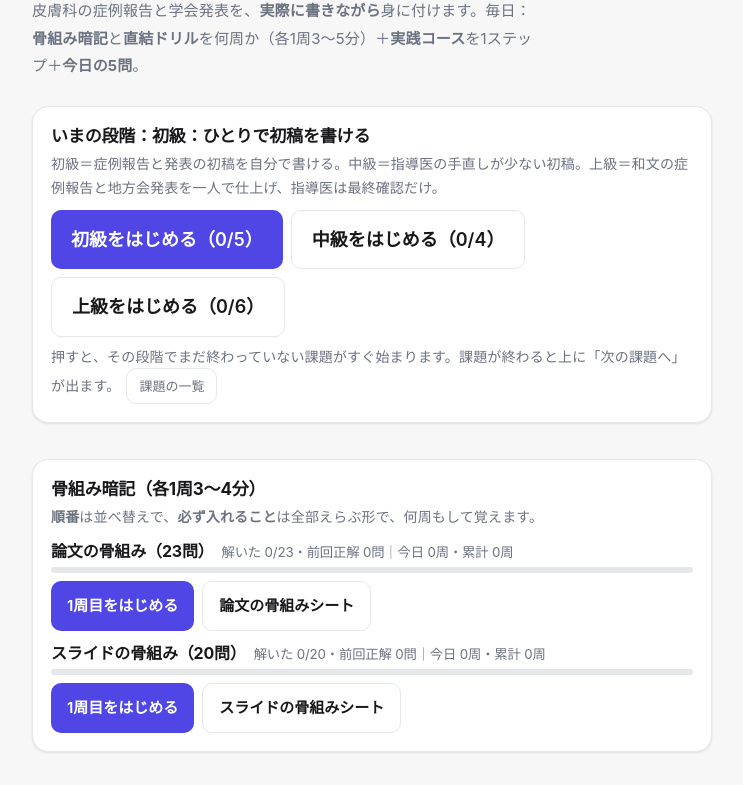
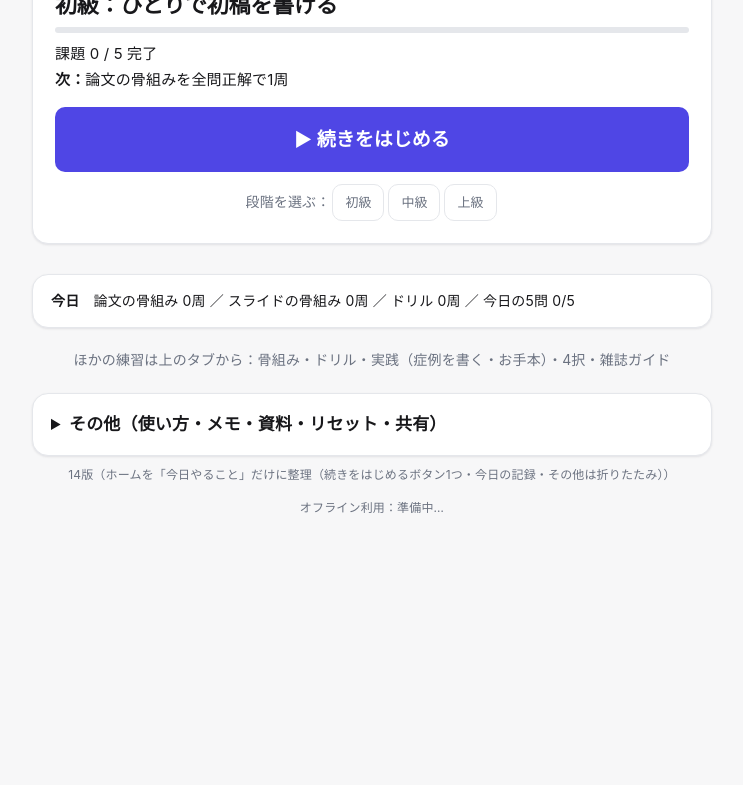
Before and after one commit to user-master-k3m9/ronbun-slide-r4k8, a plain HTML site: page index.html in a window 1280 px wide. Shown: the part 216-1001 px from the top of the page, without its empty margins (268-1011 px from the left). After the commit the page ends 800 px from the top, so only its background shows below. Drawn offline with Linux system fonts and the light colour scheme.

Commit message:
ホームを今日やることだけに整理
Co-Authored-By: Claude Opus 5.5 <noreply@anthropic.com>

```diff
--- a/index.html
+++ b/index.html
@@ -2312,12 +2312,13 @@ function tabDr() {
   <section class="panel" style="display:block"><h3>1問ずつ選ぶ</h3>${DR.map((d, i) => `<div style="display:flex;gap:10px;align-items:center;border-bottom:1px solid var(--line);padding:8px 2px"><span>${last[i] === 1 ? "✅" : last[i] === 0 ? "❌" : "⬜"}</span><span style="flex:1"><small style="color:var(--muted)">${esc(d[0])}</small><br>${esc(d[1])}</span><button class="ghost" data-act="done1" data-i="${i}">解く</button><button class="ghost" data-act="ditem" data-i="${i}">解説</button></div>`).join("")}</section>`;
 }
 /* 実践のタブ */
-function tabPr() { app.innerHTML = header() + `<section class="hero"><h1>実践</h1><p>自分の症例（または練習用の症例）で書き、お手本と見比べます。</p></section>${practiceHtml()}${modelHtml()}${workCardHtml()}`; }
+function tabPr() { app.innerHTML = header() + `<section class="hero"><h1>実践</h1><p>自分の症例（または練習用の症例）で書き、お手本と見比べます。</p></section>${practiceHtml()}${modelHtml()}${workCardHtml()}<section class="path course"><h2>段階の課題（中級・上級）</h2><p class="pnote">考察トレーニング・スライドの目・自動採点・認定テストは、段階の課題の一覧から。</p><div class="row">${[1, 2, 3].map(n => `<button class="btn sub" data-act="lvopen" data-n="${n}">${["", "初級", "中級", "上級"][n]}の課題の一覧</button>`).join("")}</div></section>`; }
 /* 4択のタブ：章・単元を開いて表示、絞り込み・検索 */
 function tabQ() {
   const s = stat(Q), w = wrongIds().length, y = yetIds().length;
   app.innerHTML = header() + `<section class="hero"><h1>4択（全${s.n}問）</h1><p>章・単元を選んで解けます。正解 ${s.ok} / ${s.n}問。</p></section>
   ${todayHtml()}
+  ${(() => { const ks = Object.keys(store.ses).filter(k => validSes(k) && !k.startsWith("review:") && !k.startsWith("today5:")).sort((a, b) => store.ses[b].ts - store.ses[a].ts); return ks.length ? `<section class="resume"><h2>続きから解く</h2>${ks.map(k => { const v = store.ses[k]; return `<div class="resitem"><span class="t">${esc(v.label)}<small>全${v.list.length}問のうち${doneNo(v)}問を解答ずみ。次は${nextNo(v)}問目から</small></span><button class="btn" data-act="resume" data-k="${k}">続きから</button><button class="ghost" data-act="drop" data-k="${k}">やめる</button></div>`; }).join("")}</section>` : ""; })()}
   <div class="row">${Object.keys(TAGN).map(t => `<button class="btn sub" data-act="tag" data-t="${t}">${TAGN[t]}だけ（${qsOf(null, t).length}問）</button>`).join("")}<button class="btn sub" data-act="yet" ${y || validSes("all:yet") ? "" : "disabled"}>まだの問題（${y}問）</button><button class="btn sub" data-act="wrong" ${w || validSes("all:wrong") ? "" : "disabled"}>まちがえた問題（${w}問）</button><button class="btn sub" data-act="all">全問シャッフル</button></div>
   ${courseHtml().replace('<details class="more"><summary>章・単元を選んで解く', '<details class="more" open><summary>章・単元を選んで解く')}
   ${searchHtml()}${reviewHtml()}`;
@@ -2441,41 +2442,21 @@ function courseHtml() {
   </section>`;
 }
 function home() {
-  const s = stat(Q); const pct = s.n ? Math.round(s.ok / s.n * 100) : 0;
-  const w = wrongIds().length, y = yetIds().length;
-  const ks = Object.keys(store.ses).filter(k => validSes(k) && !k.startsWith("review:")).sort((a, b) => store.ses[b].ts - store.ses[a].ts);
+  const cur = curLevel(), lv = cur > 3 ? 3 : cur, it = lvItems()[lv], d = it.filter(x => x[0]).length, k = lvNextIdx(lv), nm = ["", "初級", "中級", "上級"][lv];
+  const skp = skStats("paper").today, sks = skStats("slide").today, drt = drillStats().today;
+  const t5 = store.ses["today5:" + todayKey()], t5n = t5 && Array.isArray(t5.list) ? doneNo(t5) + "/" + t5.list.length : (todayIds().length ? "0/" + todayIds().length : "済");
   app.innerHTML = header() + `
-  <section class="hero">
-    <h1>書いて、直して、<span class="ox">書ける</span>ようになる。</h1>
-    <p>皮膚科の症例報告と学会発表を、<b>実際に書きながら</b>身に付けます。毎日：<b>骨組み暗記</b>と<b>直結ドリル</b>を何周か（各1周3〜5分）＋<b>実践コース</b>を1ステップ＋<b>今日の5問</b>。</p>
+  <section class="path course" style="padding:22px">
+    <p class="pnote" style="margin:0 0 4px">いまの段階</p>
+    <h2 style="font-size:22px;margin:0 0 6px">${cur > 3 ? "上級まで完了 🎓" : esc(LVN[lv])}</h2>
+    <div class="meter" aria-hidden="true" style="margin:6px 0 8px"><i style="width:${d / it.length * 100}%"></i></div>
+    <p style="margin:0 0 14px;font-size:15px">課題 ${d} / ${it.length} 完了${k >= 0 ? `<br><b>次：</b>${esc(it[k][1])}` : ""}</p>
+    <button class="btn big" data-act="lvgo" data-n="${lv}" style="width:100%;font-size:19px;padding:16px">▶ ${k >= 0 ? "続きをはじめる" : "課題の一覧を見る"}</button>
+    <p class="pnote" style="margin:12px 0 0;text-align:center">段階を選ぶ：${[1, 2, 3].map(n => `<button class="ghost" data-act="lvgo" data-n="${n}" style="margin:0 2px">${lvPassed(n) ? "✅" : ""}${["", "初級", "中級", "上級"][n]}</button>`).join("")}</p>
   </section>
-  ${levelCardHtml()}
-  ${skHtml()}
-  ${drillHtml()}
-  ${practiceHtml()}
-  ${todayHtml()}
-  <section class="hero" style="padding-top:0">
-    <div class="total"><span><strong>${s.ok}</strong> / ${s.n}問 正解ずみ</span><span>${pct}%</span></div>
-    <div class="meter" aria-hidden="true"><i style="width:${pct}%"></i></div>
-  </section>
-  ${journalCardHtml()}
-  ${modelHtml()}
-  ${workCardHtml()}
-  <details class="panel"><summary>4択をまとめて解く・検索（全${s.n}問）</summary>
-  ${searchHtml()}
-  ${reviewHtml()}
-  ${courseHtml()}
-  ${ks.length ? `<section class="resume"><h2>続きから解く</h2>${ks.map(k => { const v = store.ses[k]; return `
-    <div class="resitem" style="--fc:${keyColor(k)}"><span class="t">${esc(v.label)}<small>全${v.list.length}問のうち${doneNo(v)}問を解答ずみ。<b>次は${nextNo(v)}問目から</b></small></span>
-    <button class="btn" data-act="resume" data-k="${k}">続きから</button><button class="ghost" data-act="drop" data-k="${k}" aria-label="${esc(v.label)}の途中の記録を消す">やめる</button></div>`; }).join("")}</section>` : ""}
-  <div class="row">
-${Object.keys(TAGN).map(t => `    <button class="btn sub" data-act="tag" data-t="${t}">${TAGN[t]}だけ（${qsOf(null, t).length}問）</button>`).join("")}
-    <button class="btn sub" data-act="yet" ${y || validSes("all:yet") ? "" : "disabled"}>まだの問題（${y}問）</button>
-    <button class="btn sub" data-act="wrong" ${w || validSes("all:wrong") ? "" : "disabled"}>まちがえた問題だけ（${w}問）</button>
-    <button class="btn sub" data-act="memo" ${MyNote.ids().some(id => QI[id]) ? "" : "disabled"}>メモした問題だけ（${MyNote.ids().filter(id => QI[id]).length}問）</button>
-    <button class="btn sub" data-act="all">全${s.n}問をシャッフル</button>
-  </div>
-  </details>
+  <section class="panel" style="display:block;padding:14px 18px"><p style="margin:0;font-size:14px"><b>今日</b>　論文の骨組み ${skp}周 ／ スライドの骨組み ${sks}周 ／ ドリル ${drt}周 ／ 今日の5問 ${t5n}</p></section>
+  <p class="pnote" style="text-align:center;margin:4px 0">ほかの練習は上のタブから：骨組み・ドリル・実践（症例を書く・お手本）・4択・雑誌ガイド</p>
+  <details class="panel"><summary>その他（使い方・メモ・資料・リセット・共有）</summary>
   <details class="panel">
     <summary>このアプリの使い方</summary>
     <p>① ホームの「ステップ1」から順に解きます。途中でやめても、次に開いたときに<b>続きから</b>再開できます。<br>② 答えると、正解の番号と文、<b>ここだけ読めば大丈夫</b>（要点）、<b>理由と周辺知識</b>（例文つき）、ほかの選択肢が<b>なぜ違うか</b>、まとめ表と図が、折りたたまずに全部出ます。<br>③ 「この問題の評価」で○△×を付けると、忘れかけたころに「今日の復習」に出ます。<br>④ 毎日のおすすめ：<b>直結ドリル</b>を何周か・<b>実践コース</b>を1ステップ・<b>今日の5問</b>。<b>実践ワーク</b>では自分の症例を書いてみます。下書き・抄録・スライドの構成・提出前のチェックリスト・生成AI に英文校正を頼む指示文が作れます。</p>
@@ -2498,7 +2479,9 @@ ${Object.keys(TAGN).map(t => `    <button class="btn sub" data-act="tag" data-t=
     <p style="margin-top:12px"><button class="ghost danger" data-act="reset">全部リセット</button></p>
   </details>
   <p class="foot">記録はこの端末にだけ保存されます。</p>
-  ${shareHtml()}`;
+  <p class="foot">記録はこの端末にだけ保存されます。</p>
+  ${shareHtml()}
+  </details>`;
   const mt = document.getElementById("mnTools"); if (mt) mt.appendChild(MyNote.tools(() => { if (S.view === "home") render(); }));
 }
 
@@ -2740,11 +2723,11 @@ document.addEventListener("keydown", e => {
 render();
 
 </script>
-<p class="offline">13版（骨組み暗記・直結ドリル・スライドの目の問題画面にも「一覧」（○×・まだ、タップで移動））</p>
+<p class="offline">14版（ホームを「今日やること」だけに整理（続きをはじめるボタン1つ・今日の記録・その他は折りたたみ））</p>
 <p class="offline" id="offline">オフライン利用：準備中…</p>
 <script>
 (function(){
-  var el=document.getElementById("offline"),C="paper4-v13";
+  var el=document.getElementById("offline"),C="paper4-v14";
   function ok(){el.innerHTML="オフライン利用：<b>準備OK</b>（電波がなくても使えます）"}
   if(!("serviceWorker" in navigator)){el.textContent="オフライン利用：この環境では使えません";return}
   var had=!!navigator.serviceWorker.controller,reloaded=false;
--- a/sw.js
+++ b/sw.js
@@ -1,6 +1,6 @@
 // 通信できるときは最新の版を取りに行き（3.5秒で返事がなければ保存済みの版）、
 // 通信できないときは保存済みの版で動かす
-const VER = "paper4-v13";
+const VER = "paper4-v14";
 const SHELL = ["./", "index.html", "manifest.webmanifest", "icon-192.png", "icon-512.png", "maskable-512.png", "apple-touch-icon.png"];
 self.addEventListener("install", e => { e.waitUntil(caches.open(VER).then(c => c.addAll(SHELL.map(u => new Request(u, { cache: "reload" })))).then(() => self.skipWaiting())); });
 self.addEventListener("activate", e => { e.waitUntil(caches.keys().then(ks => Promise.all(ks.filter(k => k !== VER).map(k => caches.delete(k)))).then(() => self.clients.claim())); });
```
